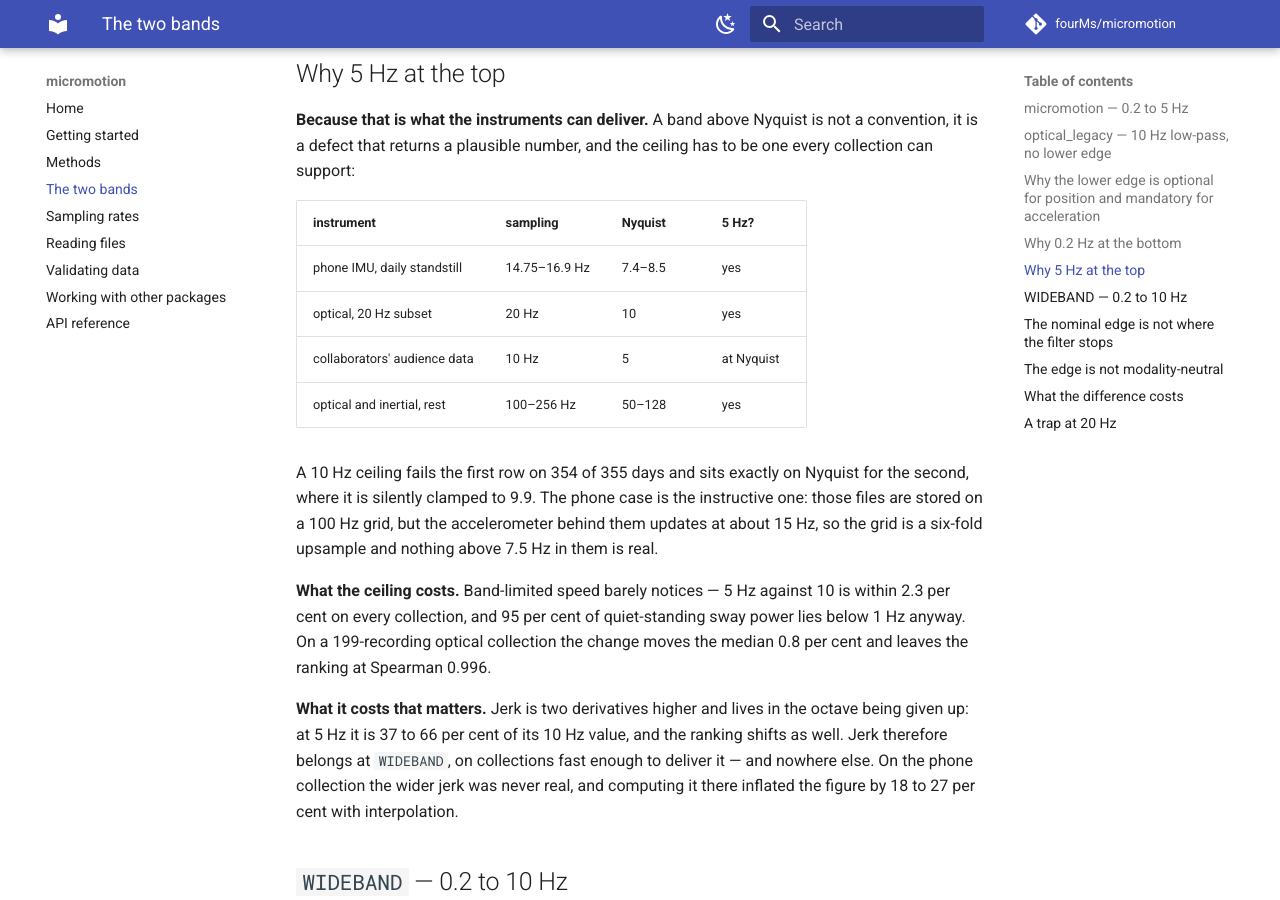
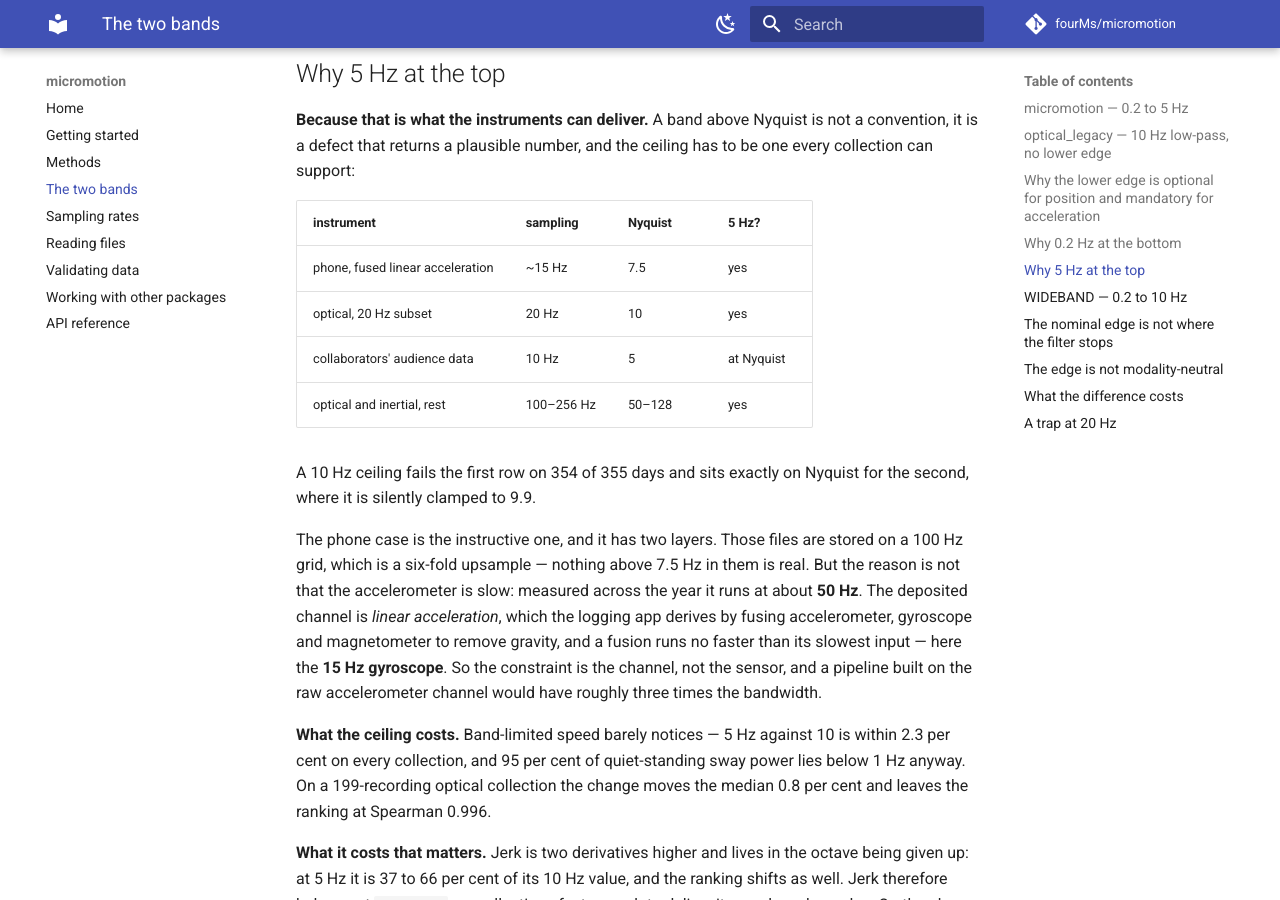
Before and after one commit to fourMs/micromotion, an MkDocs documentation site: the page built from docs/conventions.md, in a window 1280 px wide and 900 px high, scrolled down 1666 px. Built offline with MkDocs 1.6.1 and Material for MkDocs 9.7.7, drawn with Linux system fonts in a browser that asks for light colours; comment, search, counter and statistics services are not loaded.

Commit message:
Correct the phone rate: 15 Hz is the fused channel, not the accelerometer
The accelerometer runs at about 50 Hz. Linear acceleration is a fusion of
accelerometer, gyroscope and magnetometer (vendor-documented), and a fusion
runs no faster than its slowest input -- the 15 Hz gyroscope. The deposited
files carry the fused channel, so the band conclusion is unchanged, but the
limit is the channel chosen rather than the hardware.

Co-Authored-By: Claude Opus 5 <noreply@anthropic.com>
Claude-Session: https://claude.ai/code/session_01BJdKxXdeYMdHo7mhrXuJU6

```diff
--- a/docs/conventions.md
+++ b/docs/conventions.md
@@ -66,15 +66,21 @@ can support:
 
 | instrument | sampling | Nyquist | 5 Hz? |
 |---|---|---|---|
-| phone IMU, daily standstill | 14.75–16.9 Hz | 7.4–8.5 | yes |
+| phone, fused linear acceleration | ~15 Hz | 7.5 | yes |
 | optical, 20 Hz subset | 20 Hz | 10 | yes |
 | collaborators' audience data | 10 Hz | 5 | at Nyquist |
 | optical and inertial, rest | 100–256 Hz | 50–128 | yes |
 
 A 10 Hz ceiling fails the first row on 354 of 355 days and sits exactly on Nyquist for the
-second, where it is silently clamped to 9.9. The phone case is the instructive one: those files
-are stored on a 100 Hz grid, but the accelerometer behind them updates at about 15 Hz, so the
-grid is a six-fold upsample and nothing above 7.5 Hz in them is real.
+second, where it is silently clamped to 9.9.
+
+The phone case is the instructive one, and it has two layers. Those files are stored on a 100 Hz
+grid, which is a six-fold upsample — nothing above 7.5 Hz in them is real. But the reason is not
+that the accelerometer is slow: measured across the year it runs at about **50 Hz**. The deposited
+channel is *linear acceleration*, which the logging app derives by fusing accelerometer, gyroscope
+and magnetometer to remove gravity, and a fusion runs no faster than its slowest input — here the
+**15 Hz gyroscope**. So the constraint is the channel, not the sensor, and a pipeline built on the
+raw accelerometer channel would have roughly three times the bandwidth.
 
 **What the ceiling costs.** Band-limited speed barely notices — 5 Hz against 10 is within
 2.3 per cent on every collection, and 95 per cent of quiet-standing sway power lies below 1 Hz
```
Also changed, not shown: CHANGELOG.md (+7 -3 lines), 1 other file.
